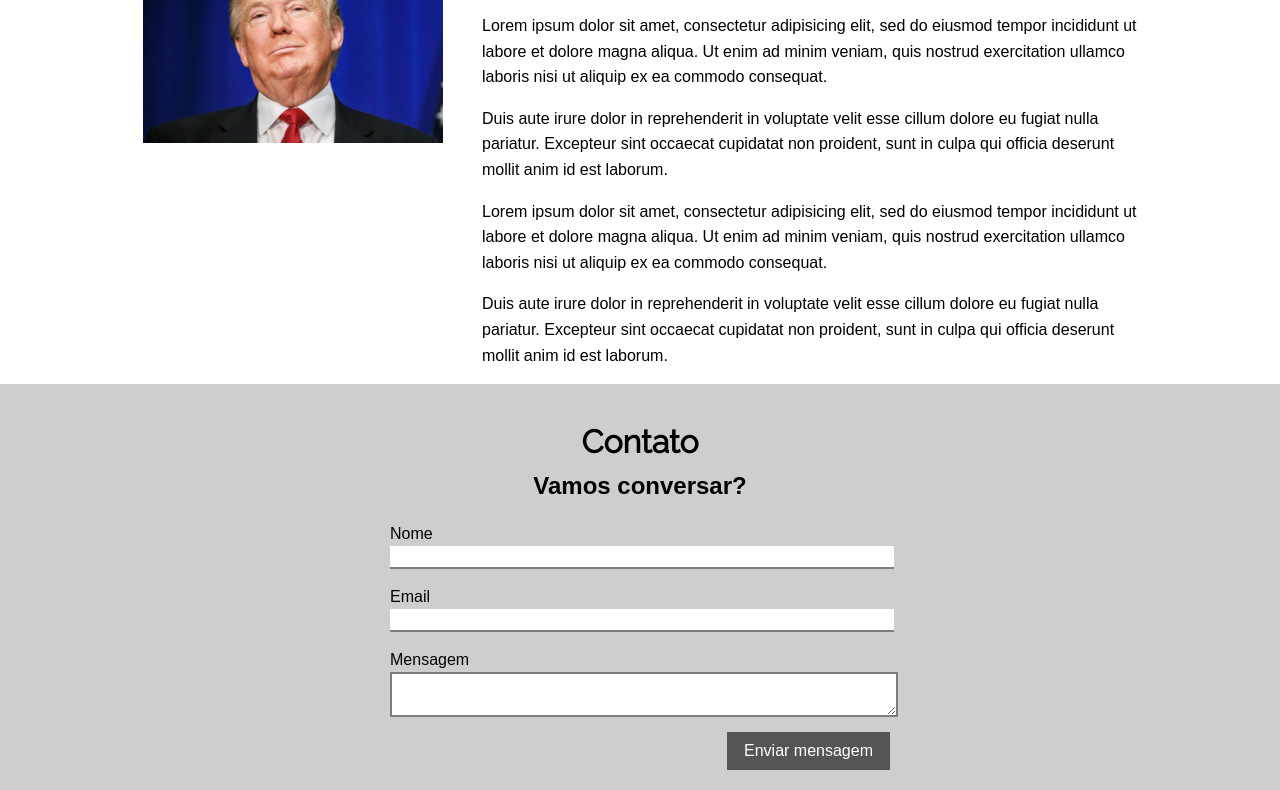
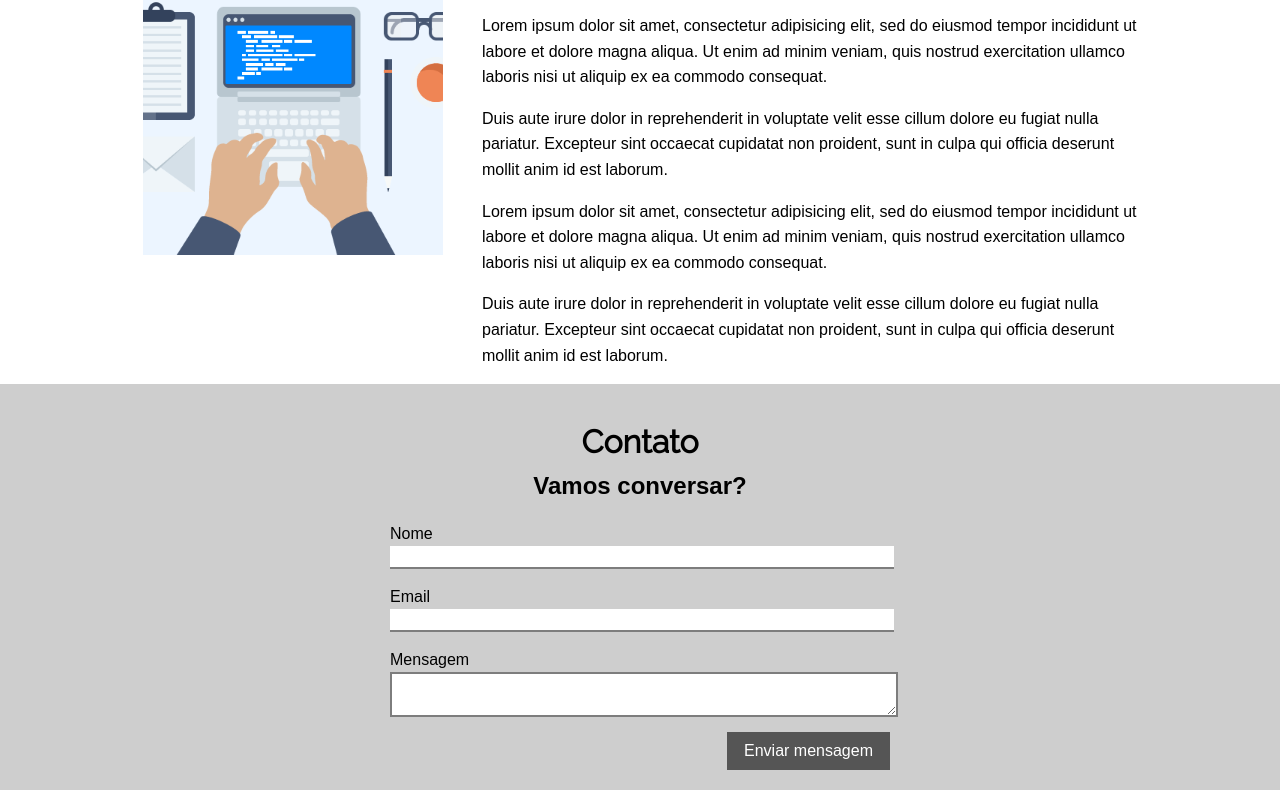
Before and after one commit to lucas-ribeiro16/lucas-ribeiro16.github.io, a plain HTML site: page index.html in a window 1280 px wide. Shown: the part 293-1083 px from the top of the page. Drawn offline with Linux system fonts and the light colour scheme.

Commit message:
alterando imagem perfil

```diff
--- a/index.html
+++ b/index.html
@@ -30,7 +30,7 @@
 			</ul>
 		</nav>
 		<article id="sobre" class="container sobre">
-			<img class="image" src="trump.jpg">
+			<img class="image" src="imagem.png">
 			<div class="wrapper-content">
 				<header class="title">
 					<h1>Oi, meu nome é Lucas</h1>
```
Also changed, not shown: imagem.png (added), trump.jpg (deleted).
